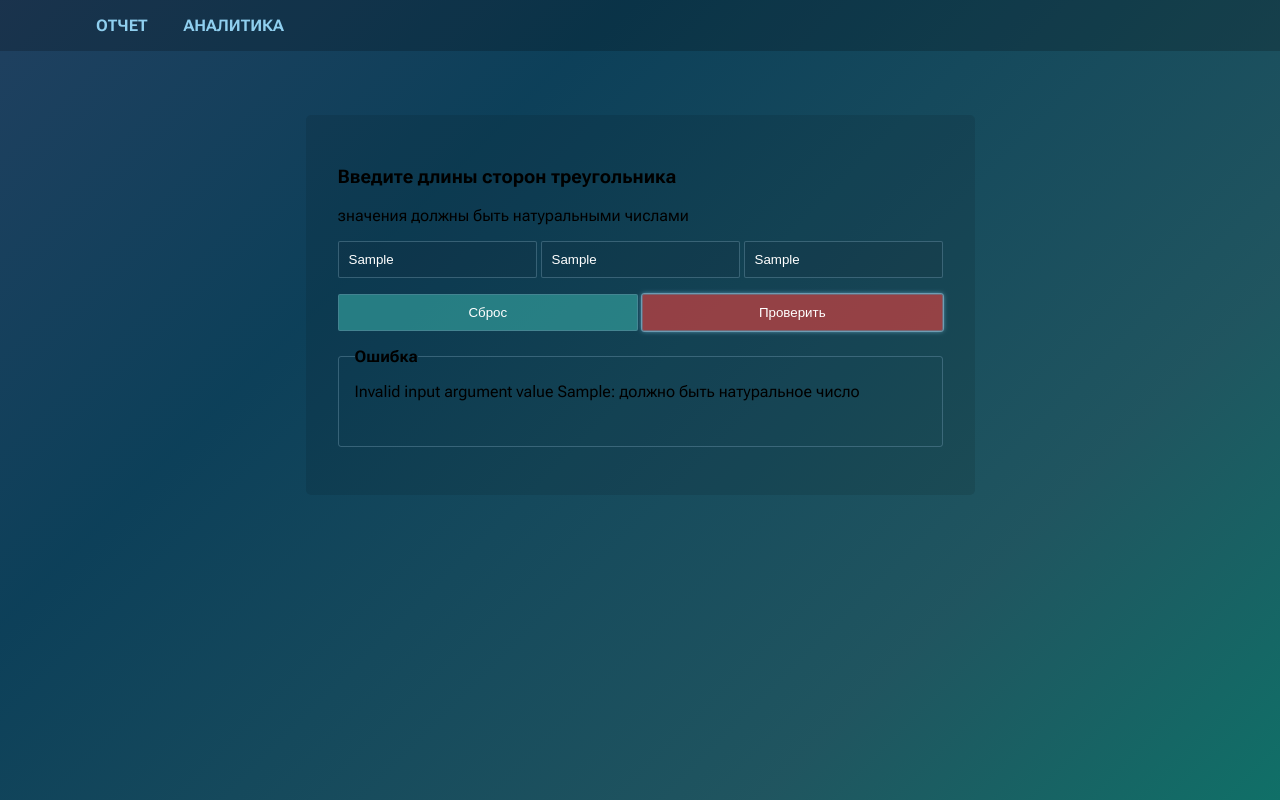
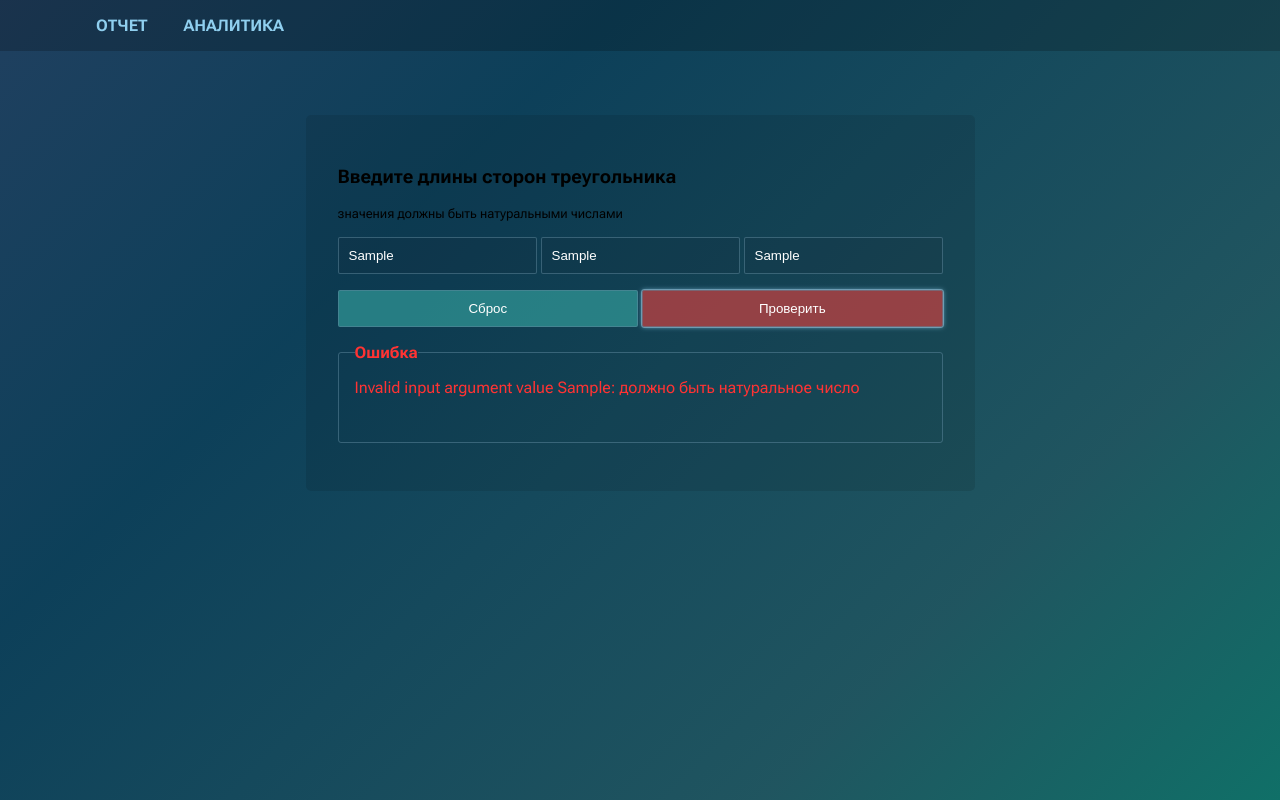
Before and after one commit to study-pm/testing, a website with bundled scripts: page src/lr_01/index.html in a window 1280 px wide. Both pictures are taken after typing "Sample", "Sample", "Sample" into the empty fields and a click on the input "Проверить". Built offline with nearby package versions, Linux system fonts and the light colour scheme.

Commit message:
style: add paragraph size small, make state_error generic

```diff
--- a/src/lr_01/styles/style.css
+++ b/src/lr_01/styles/style.css
@@ -211,9 +211,6 @@ input[type="reset"] {
 output{
     min-height: 3em;
 }
-[name="form_out"].state_error {
-    color: hsl(0, 100%, 60%);
-}
 
 /* Lists */
 ul li {
@@ -223,6 +220,9 @@ ul li {
 /* Text */
 p {
     font-size: medium;
+}
+p.size_small {
+    font-size: small;
 }
 
 /* Actions */
@@ -240,6 +240,9 @@ p {
 .is_off {
     opacity: 0;
 }
+.state_error {
+    color: hsl(0, 100%, 60%);
+}
 
 @media (max-width: 720px) {
     article {
```
